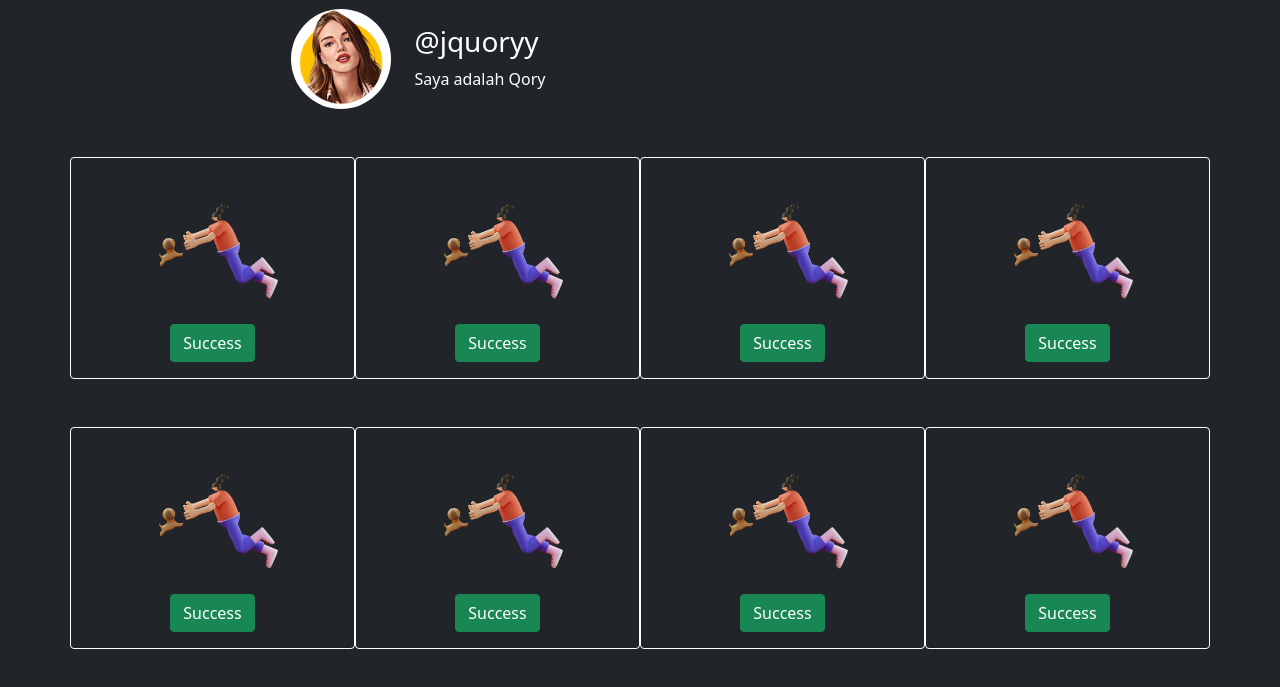
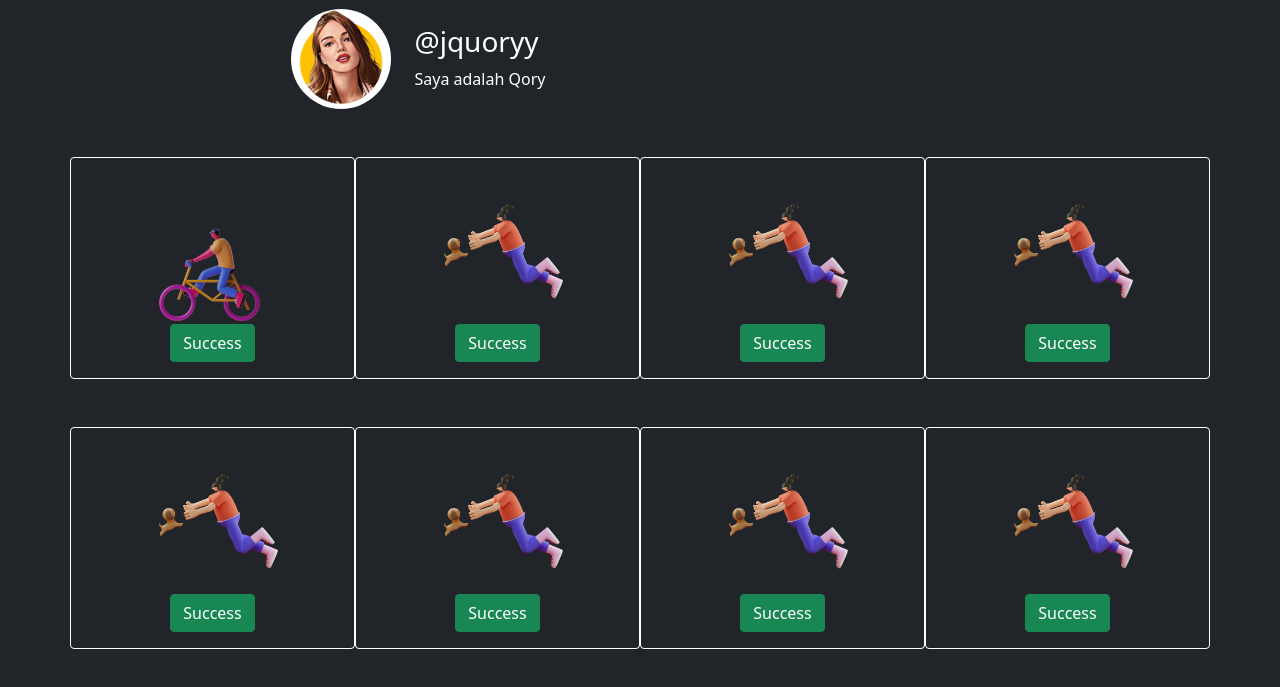
Before and after one commit to jquory/sintakgithub, a website: page index.html in a window 1280 px wide. Shown: the part 63-750 px from the top of the page. Drawn offline with nearby package versions, Linux system fonts and the light colour scheme.

Commit message:
Saya menambahkan gambar baru

```diff
--- a/index.html
+++ b/index.html
@@ -58,7 +58,7 @@
       </div>
       <div class="row justify-content-evenly mt-5">
         <div class="col-3 border border-white rounded p-3 text-center">
-          <img src="Sally-4.png" width="150" alt="" /> <br />
+          <img src="Saly-5.png" width="150" alt="" /> <br />
           <button type="button" class="btn btn-success">Success</button>
         </div>
         <div class="col-3 border border-white rounded p-3 text-center">
```
Also changed, not shown: Saly-5.png (added).
